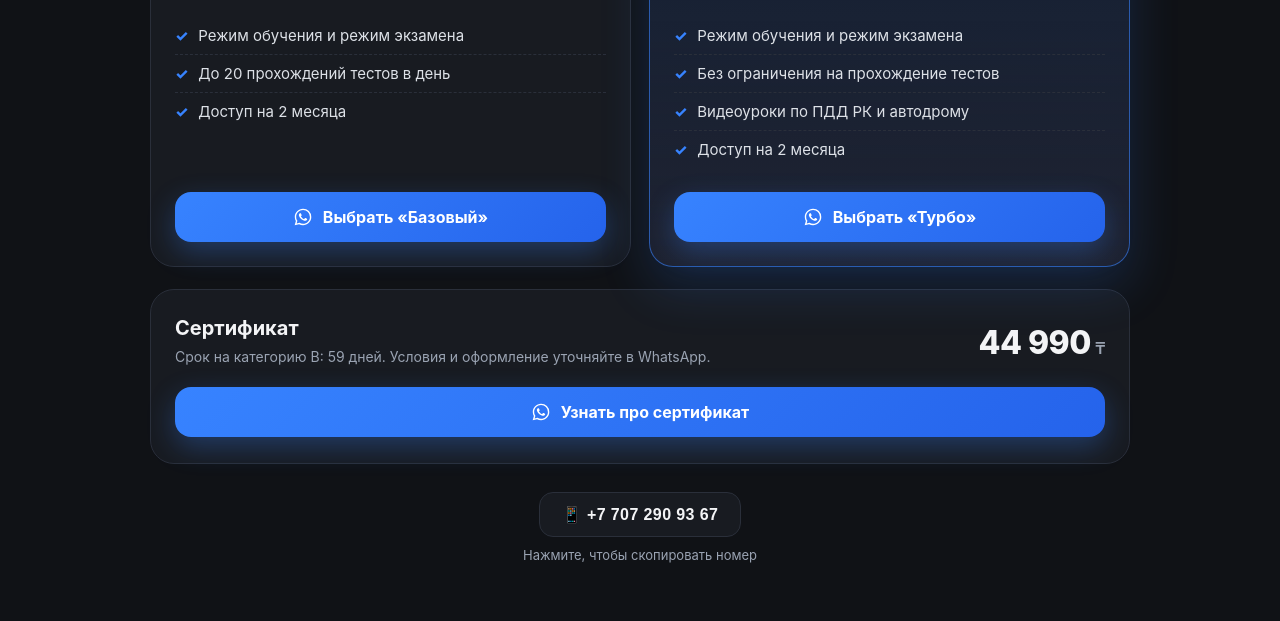
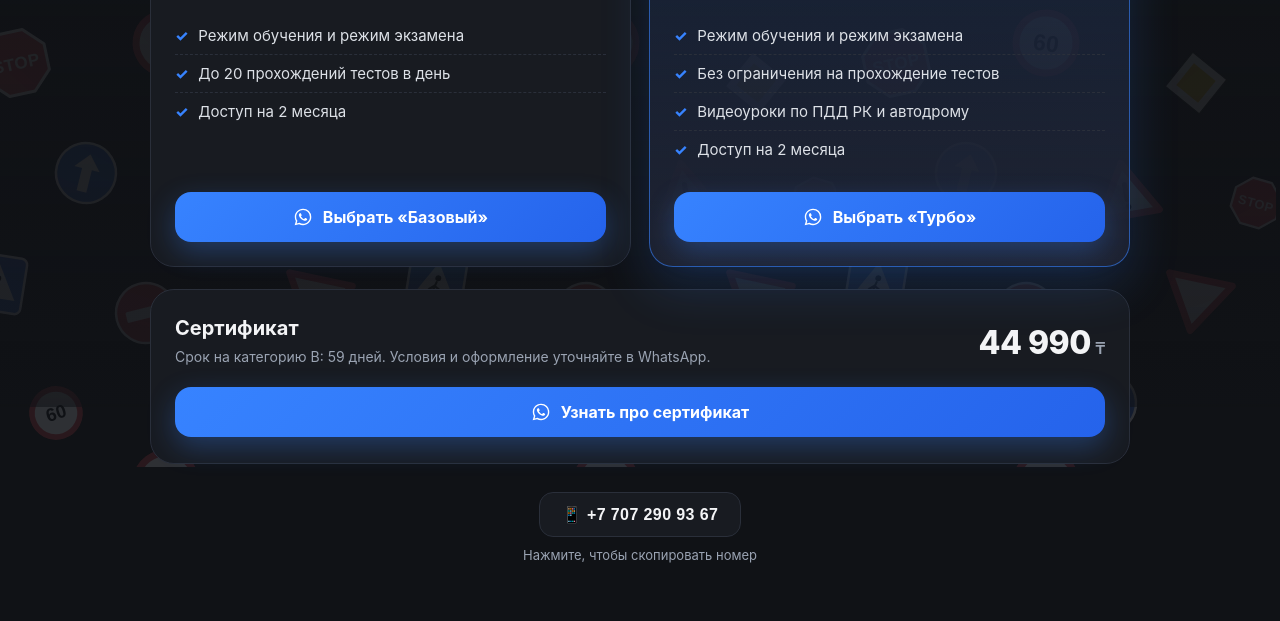
Before and after one commit to pddramazan/pddramazan.github.io, a plain HTML site: page index.html in a window 1280 px wide. Shown: the part 393-1014 px from the top of the page. Drawn offline with Linux system fonts and the light colour scheme.

Commit message:
Add road-sign background and update subtitle
Co-Authored-By: Claude Opus 5.5 <noreply@anthropic.com>

```diff
--- a/index.html
+++ b/index.html
@@ -20,12 +20,44 @@
     min-height: 100vh;
     font-family: -apple-system, BlinkMacSystemFont, "Segoe UI", Roboto, Arial, sans-serif;
     color: var(--text);
+    background: var(--bg);
+    padding: 40px 16px 56px;
+    position: relative;
+  }
+  /* Фон со знаками ПДД */
+  body::before {
+    content: "";
+    position: fixed;
+    inset: -60px;
+    z-index: 0;
+    pointer-events: none;
+    background-image: url("signs.svg");
+    background-size: 440px 440px;
+    opacity: 0.13;
+    filter: saturate(0.9);
+    -webkit-mask-image: radial-gradient(ellipse 120% 90% at 50% 40%, rgba(0,0,0,.35) 0%, #000 60%);
+            mask-image: radial-gradient(ellipse 120% 90% at 50% 40%, rgba(0,0,0,.35) 0%, #000 60%);
+    animation: signs-drift 140s linear infinite;
+  }
+  body::after {
+    content: "";
+    position: fixed;
+    inset: 0;
+    z-index: 0;
+    pointer-events: none;
     background:
       radial-gradient(800px 400px at 50% -10%, rgba(55,131,255,0.16), transparent 70%),
-      var(--bg);
-    padding: 40px 16px 56px;
+      linear-gradient(180deg, rgba(16,18,22,0) 0%, rgba(16,18,22,.55) 100%);
   }
-  .wrap { width: 100%; max-width: 980px; margin: 0 auto; }
+  @keyframes signs-drift {
+    from { background-position: 0 0; }
+    to   { background-position: 440px 440px; }
+  }
+  @media (prefers-reduced-motion: reduce) {
+    body::before { animation: none; }
+  }
+  .wrap { width: 100%; max-width: 980px; margin: 0 auto; position: relative; z-index: 1; }
+  .sub { text-shadow: 0 1px 12px rgba(16,18,22,.9); }
   header { text-align: center; margin-bottom: 36px; }
   .badge {
     display: inline-block;
@@ -128,7 +160,7 @@
     <header>
       <span class="badge">@pddtest_ramazan</span>
       <h1>Тесты ПДД <span>и сертификаты</span></h1>
-      <p class="sub">Подготовка к экзамену ПДД. Выберите тариф и напишите мне в WhatsApp: отвечу и помогу с оплатой и доступом.</p>
+      <p class="sub">Подготовка к теоретическому экзамену с базой вопросов из СпецЦОНа, а также официальный сертификат автошколы от Pddtest.</p>
     </header>
 
     <section class="grid">
```
Also changed, not shown: signs.svg (added).
